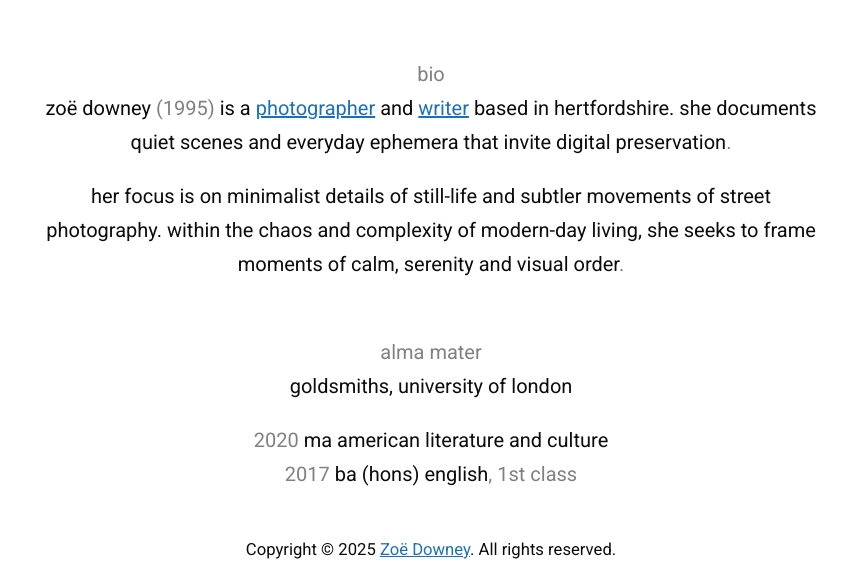
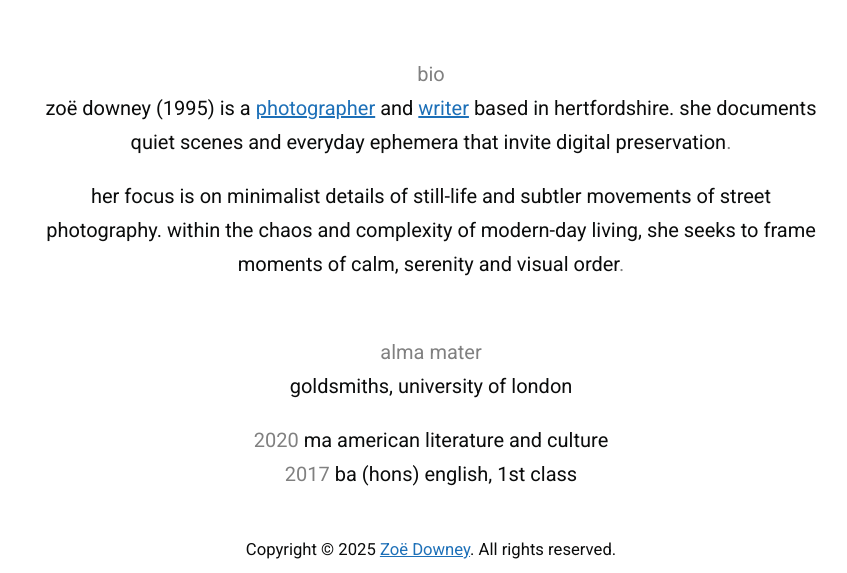
Before and after one commit to zoeurl/zoedowney.github.io, a Jekyll site: the page built from about/index.html, in a window 1280 px wide. Shown: the part 210-783 px from the top of the page, without its empty margins (209-1056 px from the left). Built offline with Jekyll 4.4.1, drawn with Linux system fonts in a browser that asks for light colours.

Commit message:
Update index.html

```diff
--- a/about/index.html
+++ b/about/index.html
@@ -8,7 +8,7 @@
 </p>
 <br>
 <center><font color="grey">bio</font>
-<center>zoë downey <font color="grey">(1995)</font> is a <a href="https://www.zoedowney.com/photography/">photographer</a> and <a href="https://www.zoedowney.com/writing/">writer</a> based in hertfordshire. she documents quiet scenes and everyday ephemera that invite digital preservation<font color="grey">.</font>
+<center>zoë downey (1995) is a <a href="https://www.zoedowney.com/photography/">photographer</a> and <a href="https://www.zoedowney.com/writing/">writer</a> based in hertfordshire. she documents quiet scenes and everyday ephemera that invite digital preservation<font color="grey">.</font>
 </p>
 <center>her focus is on minimalist details of still-life and subtler movements of street photography. within the chaos and complexity of modern-day living, she seeks to frame moments of calm, serenity and visual order<font color="grey">.</font>
 </p>
@@ -16,5 +16,5 @@
 <center>goldsmiths, university of london
 </p>
 <center><font color="grey">2020</font> ma american literature and culture
-<center><font color="grey">2017</font> ba (hons) english<font color="grey">, 1st class</font></center>
+<center><font color="grey">2017</font> ba (hons) english, 1st class</center>
 </p>
```
